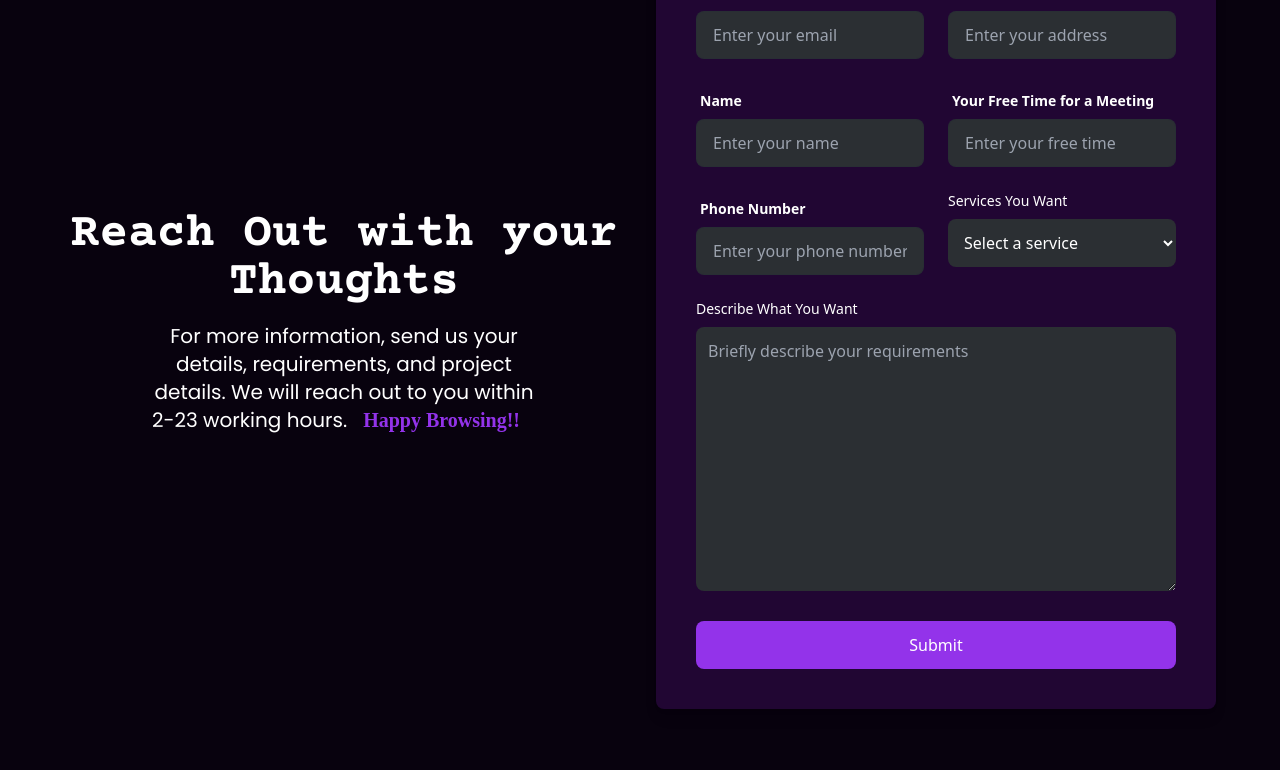
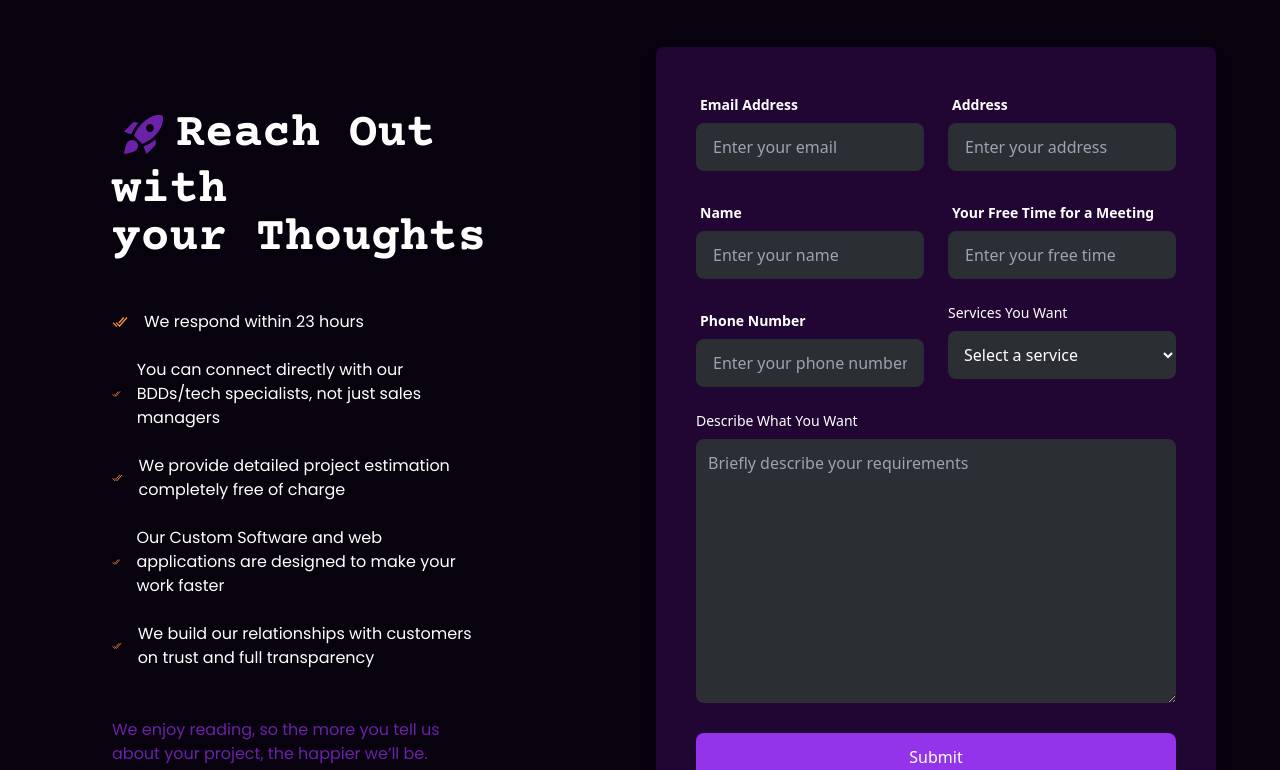
Before and after one commit to Md-Sifat-code/Agile, a React (Vite) app: page /contact in a window 1280 px wide. Shown: the part 890-1660 px from the top of the page. Built offline with nearby package versions, Linux system fonts and the light colour scheme; a web font is replaced by a local one.

Commit message:
added the rest and odne

```diff
--- a/src/Fixed_component/Emai.jsx
+++ b/src/Fixed_component/Emai.jsx
@@ -3,7 +3,8 @@ import { useFormik } from "formik";
 import axios from "axios";
 import * as yup from "yup";
 import swal from "sweetalert";
-
+import { MdRocketLaunch } from "react-icons/md";
+import { IoCheckmarkDoneSharp } from "react-icons/io5";
 // Validation schema using Yup
 const Emai = () => {
   const [isLoading, setIsLoading] = useState(false);
@@ -118,21 +119,53 @@ const Emai = () => {
   return (
     <section
       id="contact"
-      className="bg-[#08020e] text-white py-12 px-4 sm:px-8 lg:px-16"
+      className="bg-[#08020e] text-white mt-12 py-12 mb-12 px-4 sm:px-8 lg:px-16"
     >
-      <div className="grid grid-cols-1 lg:grid-cols-2 gap-8 items-center mt-12">
-        <div className="flex flex-col justify-center items-center text-center">
-          <h1 className="co text-2xl sm:text-3xl md:text-4xl lg:text-5xl font-bold">
-            Reach Out with your
-            <br /> Thoughts
+      <div className="">
+        <h1 className="uppercase text-center  font-bold text-xl md:text-3xl lg:text-5xl">
+          <span className="px-4 font-thin">Let’s</span> Talk About Your Project
+        </h1>
+      </div>
+      <div className="grid grid-cols-1 lg:grid-cols-2 gap-8 items-center mt-16">
+        <div className="flex  p-12 h-full flex-col justify-center items-start ">
+          <h1 className="co text-2xl text-start sm:text-3xl md:text-4xl lg:text-5xl font-bold">
+            <MdRocketLaunch className=" inline-block m-2 text-purple-800 " />
+            Reach Out with
+            <br /> your Thoughts
           </h1>
-          <p className="mt-4 text-sm sm:text-base md:text-lg lg:text-xl w-full sm:w-[80%] md:w-[70%] pop">
-            For more information, send us your details, requirements, and
-            project details. We will reach out to you within 2-23 working hours.
-            <span className="m-4 text-purple-600 text-base sm:text-lg md:text-xl font-bold ma">
-              Happy Browsing!!
-            </span>
-          </p>
+          <div className="pop md:w-[80%] mt-12">
+            <ul className="flex flex-col gap-6">
+              <li className="flex items-center gap-4">
+                <IoCheckmarkDoneSharp className="inline-block text-orange-400" />{" "}
+                We respond within 23 hours
+              </li>
+              <li className="flex items-center gap-4">
+                <IoCheckmarkDoneSharp className="inline-block text-orange-400" />{" "}
+                You can connect directly with our BDDs/tech specialists, not
+                just sales managers
+              </li>
+              <li className="flex items-center gap-4">
+                <IoCheckmarkDoneSharp className="inline-block text-orange-400" />{" "}
+                We provide detailed project estimation completely free of charge
+              </li>
+              <li className="flex items-center gap-4">
+                <IoCheckmarkDoneSharp className="inline-block text-orange-400" />{" "}
+                Our Custom Software and web applications are designed to make
+                your work faster
+              </li>
+              <li className="flex items-center gap-4">
+                <IoCheckmarkDoneSharp className="inline-block text-orange-400" />{" "}
+                <p>
+                  We build our relationships with customers on trust and full
+                  transparency
+                </p>
+              </li>
+            </ul>
+            <p className="mt-12 text-purple-800">
+              We enjoy reading, so the more you tell us about your project, the
+              happier we’ll be.
+            </p>
+          </div>
         </div>
 
         <div className="bg-[#210633]  rounded-lg shadow-lg p-4 sm:p-6 lg:p-10">
--- a/src/Fixed_component/Hero.jsx
+++ b/src/Fixed_component/Hero.jsx
@@ -11,12 +11,13 @@ export default function Hero() {
   };
   return (
     <section
-      className="relative py-10 border-b-2 border-purple-200"
+      className="relative py-10 border-b-[1px] border-[#5618a5]"
       style={{
         backgroundImage: `url(${ng})`, // Set ng.svg as background
         backgroundSize: "cover",
         backgroundRepeat: "no-repeat",
         backgroundPosition: "center",
+        boxShadow: "0 10px 10px -5px #58065b", // Glowing effect on the bottom border
       }}
     >
       {/* Semi-transparent overlay */}
--- a/src/Pages/About.jsx
+++ b/src/Pages/About.jsx
@@ -33,13 +33,13 @@ export default function About() {
               <p className="text-gray-300 text-sm md:text-base w-full">
                 Agiles is a website and app development company that is
                 passionate about coding and balancing customer needs with the
-                right tech solutions. For over 10 years, we have been creating
-                custom technology solutions for clients in the UK, Canada, and
-                across South Asia countries. Our technological expertise,
-                management skills, and recruitment model set us apart. We can
-                help you develop any project from scratch, enhance your existing
-                team with dedicated experts, or find specialists with specific
-                skills and experience to help you get your project done.
+                right tech solutions. For over years, we have been creating
+                custom technology solutions for clients in the Bangladesh. Our
+                technological expertise, management skills, and recruitment
+                model set us apart. We can help you develop any project from
+                scratch, enhance your existing team with dedicated experts, or
+                find specialists with specific skills and experience to help you
+                get your project done.
               </p>
             </div>
 
@@ -57,19 +57,19 @@ export default function About() {
             <div className="flex gap-4 flex-col justify-center items-center mt-6">
               <p className="text-white text-sm md:text-base">Projects</p>
               <h1 className="text-white text-4xl font-bold">
-                <CountUp end={20} duration={5} /> {/* Projects count */}
+                <CountUp end={5} duration={5} /> {/* Projects count */}
               </h1>
             </div>
             <div className="flex flex-col gap-4 justify-center items-center mt-6">
               <p className="text-white text-lg md:text-base">Users</p>
               <h1 className="text-purple-800 text-4xl font-bold">
-                <CountUp end={50} duration={5} />+{/* Projects count */}
+                <CountUp end={500} duration={5} />+{/* Projects count */}
               </h1>
             </div>
             <div className="flex flex-col gap-4 justify-center items-center mt-6">
               <p className="text-white text-sm md:text-base">Rating</p>
-              <h1 className="text-white text-4xl flex  gap-2 font-bold">
-                <CountUp end={5} duration={5} />
+              <h1 className="text-white text-4xl flex items-center gap-2 font-bold">
+                <p>4.8</p>
                 <FaStar className="text-purple-800 text-[24px]" />{" "}
                 {/* Projects count */}
               </h1>
```
